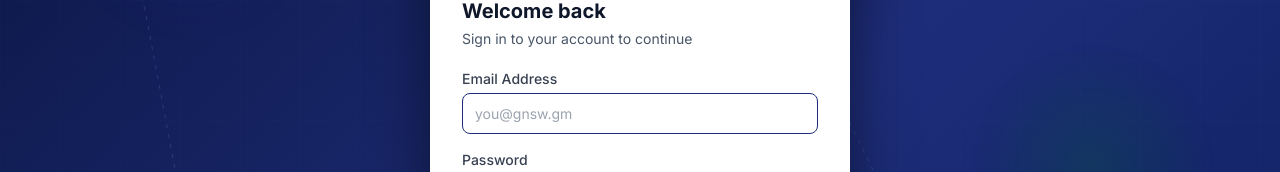
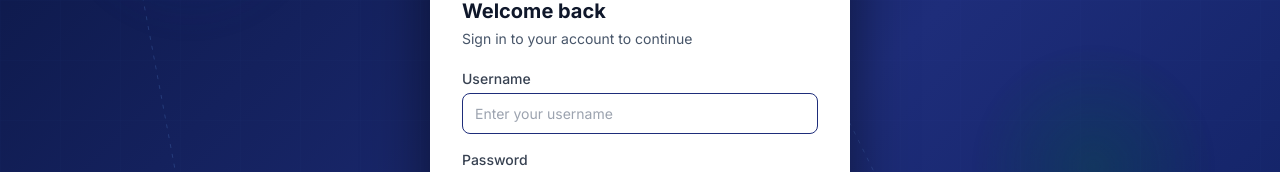
Before and after one commit to secret793/invoiceinventory, a React (Vite) app in the folder etracking-app/frontend/: page /login in a window 1280 px wide. Shown: the part 300-472 px from the top of the page. Built offline with nearby package versions, Linux system fonts and the light colour scheme; no server answers.

Commit message:
feat: switch login from email to username

```diff
--- a/etracking-app/frontend/src/contexts/AuthContext.jsx
+++ b/etracking-app/frontend/src/contexts/AuthContext.jsx
@@ -26,8 +26,8 @@ export function AuthProvider({ children }) {
 
   useEffect(() => { loadUser(); }, [loadUser]);
 
-  const login = useCallback(async (email, password) => {
-    const { token: t, user: u } = await authService.login(email, password);
+  const login = useCallback(async (username, password) => {
+    const { token: t, user: u } = await authService.login(username, password);
     localStorage.setItem('token', t);
     setToken(t);
     setUser(u);
--- a/etracking-app/frontend/src/pages/auth/LoginPage.jsx
+++ b/etracking-app/frontend/src/pages/auth/LoginPage.jsx
@@ -5,7 +5,7 @@ import { useAuth } from '../../contexts/AuthContext';
 export default function LoginPage() {
   const { login }      = useAuth();
   const navigate       = useNavigate();
-  const [form, setForm]   = useState({ email: '', password: '' });
+  const [form, setForm]   = useState({ username: '', password: '' });
   const [error, setError] = useState('');
   const [loading, setLoading] = useState(false);
 
@@ -15,10 +15,10 @@ export default function LoginPage() {
     e.preventDefault();
     setError(''); setLoading(true);
     try {
-      await login(form.email, form.password);
+      await login(form.username, form.password);
       navigate('/dashboard', { replace: true });
     } catch (e) {
-      setError(e.message || 'Invalid email or password');
+      setError(e.message || 'Invalid username or password');
     } finally {
       setLoading(false);
     }
@@ -39,12 +39,12 @@ export default function LoginPage() {
 
       <form onSubmit={handleSubmit} className="space-y-4">
         <div>
-          <label className="block text-sm font-medium mb-1" style={{ color: '#374151' }}>Email Address</label>
+          <label className="block text-sm font-medium mb-1" style={{ color: '#374151' }}>Username</label>
           <input
-            type="email" value={form.email}
-            onChange={e => set('email', e.target.value)}
+            type="text" value={form.username}
+            onChange={e => set('username', e.target.value)}
             required autoFocus
-            placeholder="you@gnsw.gm"
+            placeholder="Enter your username"
             style={{ display: 'block', width: '100%', borderRadius: 8, border: '1.5px solid #D1D5DB', padding: '9px 12px', fontSize: 14, outline: 'none', transition: 'border-color 0.2s' }}
             onFocus={e => e.target.style.borderColor = '#1E2D7A'}
             onBlur={e => e.target.style.borderColor = '#D1D5DB'}
--- a/etracking-app/frontend/src/services/authService.js
+++ b/etracking-app/frontend/src/services/authService.js
@@ -1,8 +1,8 @@
 import api from './api';
 
 export const authService = {
-  login: async (email, password) => {
-    const { data } = await api.post('/auth/login', { email, password });
+  login: async (username, password) => {
+    const { data } = await api.post('/auth/login', { username, password });
     return data.data;
   },
   logout: async () => {
```
Also changed, not shown: 2 other files (tests, documents, lock files or other folders).
